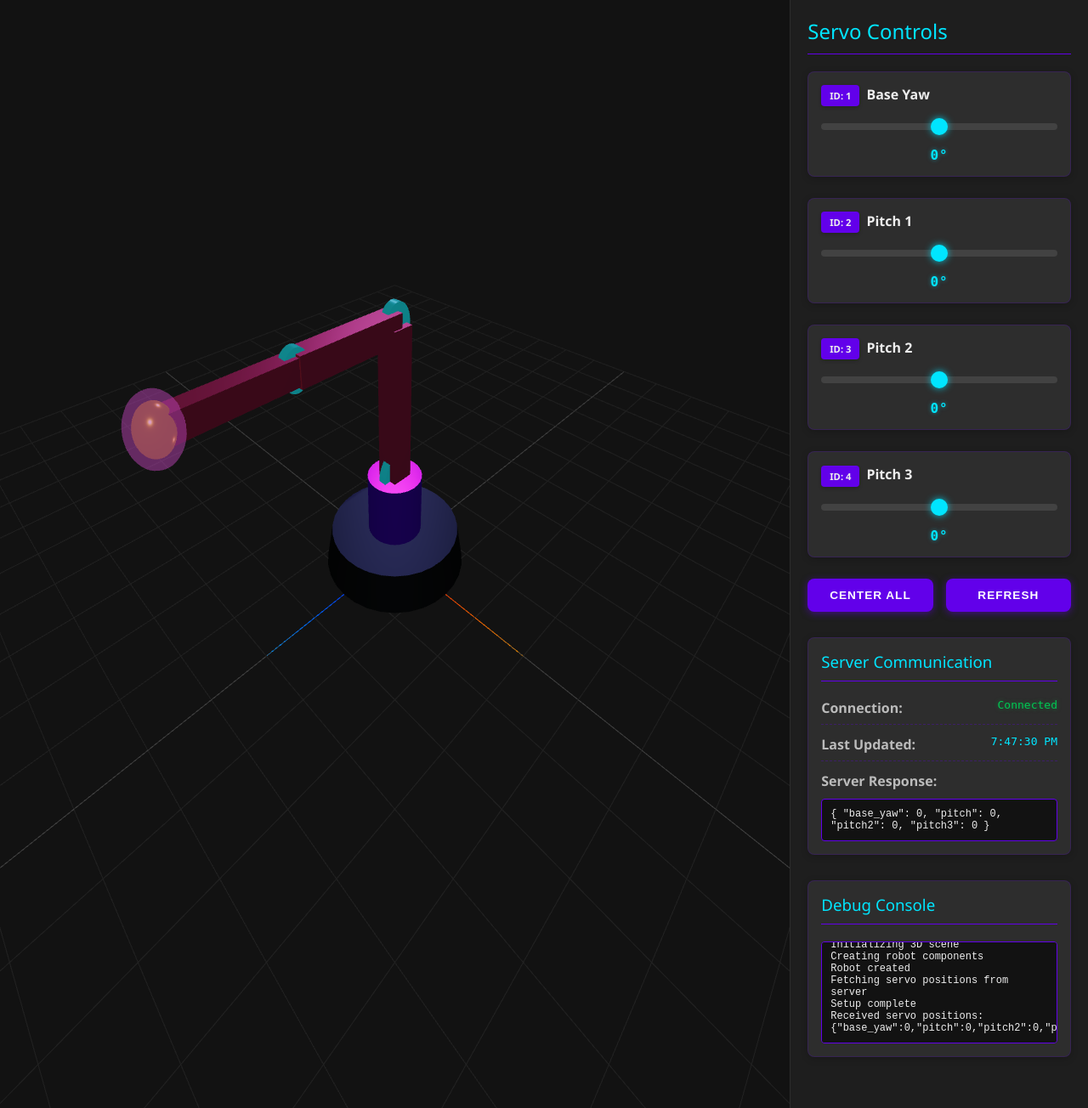
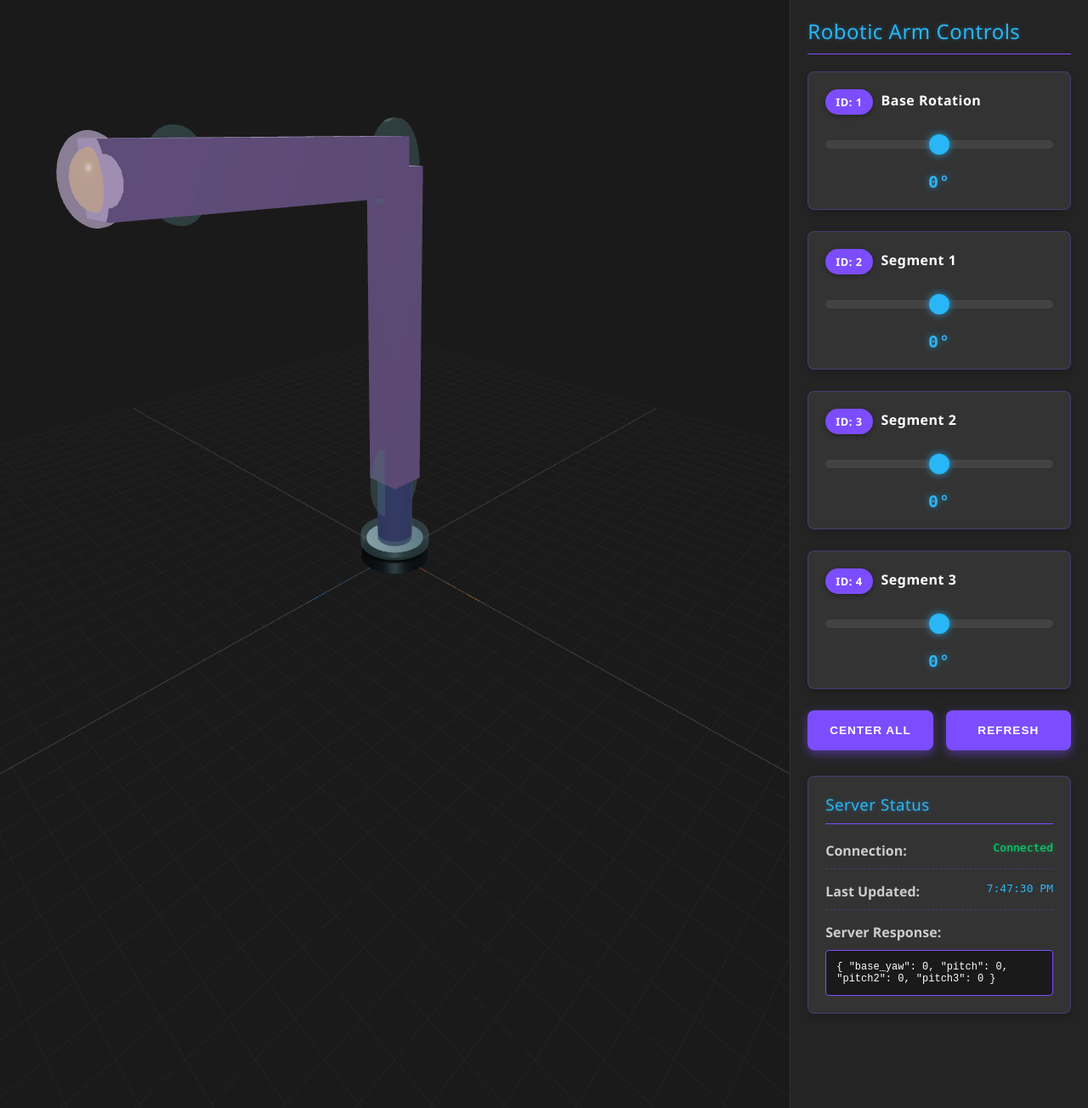
Before and after one commit to pbshgthm/bot, a Flask app: page / in a window 1280 px wide. Shown: the whole page at 85% size. Run offline with Flask 3, Linux system fonts and the light colour scheme.

Commit message:
web view

```diff
--- a/app.py
+++ b/app.py
@@ -94,7 +94,7 @@ def center_servos():
 
 if __name__ == '__main__':
     try:
-        app.run(debug=True, host='0.0.0.0', port=1212)
+        app.run(host='0.0.0.0', port=1212)
     finally:
         # Clean up hardware resources when the app exits
         if servo_controller and servo_controller._is_connected:
--- a/static/js/robot.js
+++ b/static/js/robot.js
@@ -2,80 +2,93 @@
 let scene, camera, renderer, controls;
 let baseYawGroup, pitch1Group, pitch2Group, pitch3Group;
 
-// Color scheme - improved color harmony
+// Color scheme - improved color contrast and visibility
 const COLORS = {
-  background: 0x121212, // Dark background
-  base: 0x37474f, // Dark slate blue/gray
-  servo: 0x6200ea, // Deep purple for servo cylinders
-  joint: 0x00e5ff, // Cyan for joints
-  arm: 0xff4081, // Pink for arms
-  endEffector: 0xffab00, // Amber for end effector
+  background: 0x1a1a1a, // Dark gray background
+  base: 0x455a64, // Darker blue/gray for base
+  servo: 0x5c6bc0, // Brighter indigo for servo cylinders
+  joint: 0x29b6f6, // Bright blue for joints
+  arm: 0x9575cd, // Lighter purple for arms - better contrast
+  endEffector: 0xff9800, // Brighter orange for end effector
   grid: 0x212121, // Dark gray for grid
   gridCenter: 0x424242, // Medium gray for grid center
-  glow: 0x9c27b0, // Purple glow
+  glow: 0xb388ff, // Brighter purple glow
+  transparent: 0x80deea, // Transparent cyan for rotation discs
+  highlight: 0xd1c4e9, // Highlight color for edges
 };
 
-// Material definitions with better metalness and glow
+// Material definitions with better contrast and glow
 const MATERIALS = {
   base: new THREE.MeshStandardMaterial({
     color: COLORS.base,
-    roughness: 0.5,
-    metalness: 0.7,
+    roughness: 0.4,
+    metalness: 0.8,
+    emissive: 0x263238,
+    emissiveIntensity: 0.1,
   }),
   servo: new THREE.MeshStandardMaterial({
     color: COLORS.servo,
     roughness: 0.3,
-    metalness: 0.8,
+    metalness: 0.9,
     emissive: COLORS.servo,
-    emissiveIntensity: 0.2,
+    emissiveIntensity: 0.3,
   }),
   joint: new THREE.MeshStandardMaterial({
     color: COLORS.joint,
     roughness: 0.2,
     metalness: 0.9,
     emissive: COLORS.joint,
-    emissiveIntensity: 0.4,
+    emissiveIntensity: 0.6,
   }),
   arm: new THREE.MeshStandardMaterial({
     color: COLORS.arm,
-    roughness: 0.4,
-    metalness: 0.6,
+    roughness: 0.3,
+    metalness: 0.7,
     emissive: COLORS.arm,
-    emissiveIntensity: 0.1,
+    emissiveIntensity: 0.3,
   }),
   endEffector: new THREE.MeshStandardMaterial({
     color: COLORS.endEffector,
     roughness: 0.2,
     metalness: 0.9,
     emissive: COLORS.endEffector,
-    emissiveIntensity: 0.3,
+    emissiveIntensity: 0.5,
   }),
   glow: new THREE.MeshBasicMaterial({
     color: COLORS.glow,
     transparent: true,
-    opacity: 0.5,
+    opacity: 0.7,
+  }),
+  transparent: new THREE.MeshStandardMaterial({
+    color: COLORS.transparent,
+    transparent: true,
+    opacity: 0.4,
+    roughness: 0.1,
+    metalness: 0.9,
+    emissive: COLORS.transparent,
+    emissiveIntensity: 0.3,
   }),
 };
 
-// Dimensions - standardized arm lengths
+// Dimensions - updated with thicker components
 const DIMENSIONS = {
-  baseHeight: 0.5,
-  baseRadius: 1.2,
+  baseHeight: 1.2,
+  baseRadius: 2.5,
 
-  yawHeight: 0.8, // Shorter first segment
-  yawRadius: 0.5,
+  yawHeight: 4.0, // First cylinder should be 4 units
+  yawRadius: 1.5,
 
-  pitch1Length: 2.0,
-  pitch1Width: 0.4,
+  pitch1Length: 18.0, // Second segment 18 units
+  pitch1Width: 3.0, // Increased to 3 units thick
 
-  pitch2Length: 2.0, // Same length as pitch1
-  pitch2Width: 0.35,
+  pitch2Length: 18.0, // Third segment 18 units
+  pitch2Width: 3.0, // Increased to 3 units thick
 
-  pitch3Length: 2.0, // Same length as pitch1 and pitch2
-  pitch3Width: 0.3,
+  pitch3Length: 5.0, // Fourth segment 5 units
+  pitch3Width: 3.0, // Increased to 3 units thick
 
-  jointRadius: 0.4,
-  jointThickness: 0.15,
+  jointRadius: 2.0, // Larger joints
+  jointThickness: 0.6,
 };
 
 // Initialize the scene
@@ -98,19 +111,19 @@ function initScene() {
   scene.background = new THREE.Color(COLORS.background);
 
   // Add subtle fog for depth perception
-  scene.fog = new THREE.FogExp2(COLORS.background, 0.025);
+  scene.fog = new THREE.FogExp2(COLORS.background, 0.006);
 }
 
 // Initialize camera
 function initCamera() {
   camera = new THREE.PerspectiveCamera(
-    75,
+    60,
     window.innerWidth / window.innerHeight,
     0.1,
     1000
   );
-  camera.position.set(6, 6, 6);
-  camera.lookAt(0, 0, 0);
+  camera.position.set(40, 25, 40);
+  camera.lookAt(0, 20, 0);
 }
 
 // Initialize renderer
@@ -127,7 +140,7 @@ function initRenderer() {
   renderer.shadowMap.type = THREE.PCFSoftShadowMap;
   renderer.physicallyCorrectLights = true;
   renderer.toneMapping = THREE.ACESFilmicToneMapping;
-  renderer.toneMappingExposure = 1.2;
+  renderer.toneMappingExposure = 1.4; // Increased exposure for better visibility
 
   document.getElementById("canvas-container").appendChild(renderer.domElement);
 
@@ -136,47 +149,52 @@ function initRenderer() {
   controls.enableDamping = true;
   controls.dampingFactor = 0.05;
   controls.enableZoom = true;
-  controls.minDistance = 2;
-  controls.maxDistance = 20;
+  controls.minDistance = 10;
+  controls.maxDistance = 120;
 }
 
 // Initialize lights
 function initLights() {
-  // Ambient light for base illumination
-  const ambientLight = new THREE.AmbientLight(0xffffff, 0.2);
+  // Ambient light for base illumination - increased for better visibility
+  const ambientLight = new THREE.AmbientLight(0xffffff, 0.4);
   scene.add(ambientLight);
 
   // Main directional light with shadows
-  const directionalLight = new THREE.DirectionalLight(0xffffff, 0.8);
-  directionalLight.position.set(5, 10, 5);
+  const directionalLight = new THREE.DirectionalLight(0xffffff, 0.9);
+  directionalLight.position.set(20, 30, 20);
   directionalLight.castShadow = true;
-  directionalLight.shadow.mapSize.width = 1024;
-  directionalLight.shadow.mapSize.height = 1024;
+  directionalLight.shadow.mapSize.width = 2048;
+  directionalLight.shadow.mapSize.height = 2048;
   directionalLight.shadow.camera.near = 0.5;
-  directionalLight.shadow.camera.far = 25;
-  directionalLight.shadow.camera.left = -10;
-  directionalLight.shadow.camera.right = 10;
-  directionalLight.shadow.camera.top = 10;
-  directionalLight.shadow.camera.bottom = -10;
+  directionalLight.shadow.camera.far = 100;
+  directionalLight.shadow.camera.left = -50;
+  directionalLight.shadow.camera.right = 50;
+  directionalLight.shadow.camera.top = 50;
+  directionalLight.shadow.camera.bottom = -50;
   scene.add(directionalLight);
 
   // Add a second directional light from another angle
-  const secondLight = new THREE.DirectionalLight(0xa080ff, 0.4);
-  secondLight.position.set(-5, 5, -5);
+  const secondLight = new THREE.DirectionalLight(0xbbdefb, 0.6);
+  secondLight.position.set(-25, 20, -20);
   scene.add(secondLight);
 
   // Add a point light at the base for extra definition
-  const pointLight = new THREE.PointLight(0xcc88ff, 0.6, 10);
-  pointLight.position.set(0, 0, 0);
+  const pointLight = new THREE.PointLight(0xb388ff, 0.8, 40);
+  pointLight.position.set(0, 5, 0);
   scene.add(pointLight);
+
+  // Add a rim light to highlight edges
+  const rimLight = new THREE.DirectionalLight(0xffffff, 0.3);
+  rimLight.position.set(0, 10, -30);
+  scene.add(rimLight);
 }
 
 // Initialize grid
 function initGrid() {
   // Add grid for reference
   const gridHelper = new THREE.GridHelper(
-    20,
-    20,
+    100,
+    50,
     COLORS.gridCenter,
     COLORS.grid
   );
@@ -184,7 +202,7 @@ function initGrid() {
   scene.add(gridHelper);
 
   // Add axes helper for reference
-  const axesHelper = new THREE.AxesHelper(3);
+  const axesHelper = new THREE.AxesHelper(10);
   scene.add(axesHelper);
 }
 
@@ -222,17 +240,9 @@ function setupEventListeners() {
 }
 
 // Create disc-shaped servo joint oriented to its rotation axis
-function createServoJoint(radius, height, color, axis = "y") {
+function createServoJoint(radius, height, axis = "y") {
   const geometry = new THREE.CylinderGeometry(radius, radius, height, 32);
-  const material = new THREE.MeshStandardMaterial({
-    color: color,
-    roughness: 0.2,
-    metalness: 0.9,
-    emissive: color,
-    emissiveIntensity: 0.4,
-  });
-
-  const cylinder = new THREE.Mesh(geometry, material);
+  const cylinder = new THREE.Mesh(geometry, MATERIALS.transparent);
 
   // Rotate cylinder to align with rotation axis
   if (axis === "x") {
@@ -252,7 +262,7 @@ function createRobot() {
   // Create base
   const baseGeometry = new THREE.CylinderGeometry(
     DIMENSIONS.baseRadius,
-    DIMENSIONS.baseRadius * 1.1,
+    DIMENSIONS.baseRadius * 1.2,
     DIMENSIONS.baseHeight,
     32
   );
@@ -269,14 +279,13 @@ function createRobot() {
 
   // Add a disc for the first servo joint (base yaw) - Y axis rotation
   const baseJoint = createServoJoint(
-    DIMENSIONS.jointRadius,
+    DIMENSIONS.jointRadius * 1.5,
     DIMENSIONS.jointThickness,
-    COLORS.joint,
     "y"
   );
   baseYawGroup.add(baseJoint);
 
-  // Create shorter cylinder for yaw servo
+  // Create cylinder for yaw servo - 4 units tall
   const yawCylinderGeometry = new THREE.CylinderGeometry(
     DIMENSIONS.yawRadius,
     DIMENSIONS.yawRadius,
@@ -295,14 +304,13 @@ function createRobot() {
 
   // Add a disc for the second servo joint (pitch 1) - X axis rotation
   const pitch1Joint = createServoJoint(
-    DIMENSIONS.jointRadius * 0.8,
+    DIMENSIONS.jointRadius * 1.3,
     DIMENSIONS.jointThickness,
-    COLORS.joint,
     "x"
   );
   pitch1Group.add(pitch1Joint);
 
-  // Create arm segment for pitch1
+  // Create arm segment for pitch1 - now 18 units long and 3 units thick
   const arm1Geometry = new THREE.BoxGeometry(
     DIMENSIONS.pitch1Width,
     DIMENSIONS.pitch1Length,
@@ -320,14 +328,13 @@ function createRobot() {
 
   // Add a disc for the third servo joint (pitch 2) - X axis rotation
   const pitch2Joint = createServoJoint(
-    DIMENSIONS.jointRadius * 0.7,
+    DIMENSIONS.jointRadius * 1.2,
     DIMENSIONS.jointThickness,
-    COLORS.joint,
     "x"
   );
   pitch2Group.add(pitch2Joint);
 
-  // Create arm segment for pitch2
+  // Create arm segment for pitch2 - now 18 units long and 3 units thick
   const arm2Geometry = new THREE.BoxGeometry(
     DIMENSIONS.pitch2Width,
     DIMENSIONS.pitch2Length,
@@ -345,14 +352,13 @@ function createRobot() {
 
   // Add a disc for the fourth servo joint (pitch 3) - X axis rotation
   const pitch3Joint = createServoJoint(
-    DIMENSIONS.jointRadius * 0.6,
+    DIMENSIONS.jointRadius,
     DIMENSIONS.jointThickness,
-    COLORS.joint,
     "x"
   );
   pitch3Group.add(pitch3Joint);
 
-  // Create arm segment for pitch3
+  // Create arm segment for pitch3 - now 5 units long and 3 units thick
   const arm3Geometry = new THREE.BoxGeometry(
     DIMENSIONS.pitch3Width,
     DIMENSIONS.pitch3Length,
@@ -364,7 +370,7 @@ function createRobot() {
   pitch3Group.add(arm3);
 
   // Add end effector at the tip of the last arm
-  const endEffectorGeometry = new THREE.SphereGeometry(0.25, 24, 24);
+  const endEffectorGeometry = new THREE.SphereGeometry(1.2, 24, 24);
   const endEffector = new THREE.Mesh(
     endEffectorGeometry,
     MATERIALS.endEffector
@@ -373,12 +379,12 @@ function createRobot() {
   endEffector.castShadow = true;
 
   // Add a small light at the end effector
-  const endEffectorLight = new THREE.PointLight(COLORS.endEffector, 1, 3);
+  const endEffectorLight = new THREE.PointLight(COLORS.endEffector, 2.0, 15);
   endEffectorLight.position.y = 0;
   endEffector.add(endEffectorLight);
 
   // Add glow effect around end effector
-  const glowGeometry = new THREE.SphereGeometry(0.35, 24, 24);
+  const glowGeometry = new THREE.SphereGeometry(1.8, 24, 24);
   const glowMesh = new THREE.Mesh(glowGeometry, MATERIALS.glow);
   endEffector.add(glowMesh);
 
--- a/templates/index.html
+++ b/templates/index.html
@@ -6,16 +6,16 @@
     <title>Robotic Arm Simulator</title>
     <style>
         :root {
-            --bg-dark: #121212;
-            --bg-medium: #1E1E1E;
-            --bg-light: #2D2D2D;
-            --accent: #6200EA;
-            --accent-light: #9D46FF;
-            --text-light: #EEEEEE;
-            --text-dim: #BBBBBB;
-            --primary: #00E5FF;
-            --primary-dark: #00B8D4;
-            --success: #00C853;
+            --bg-dark: #1a1a1a;
+            --bg-medium: #242424;
+            --bg-light: #333333;
+            --accent: #7c4dff;
+            --accent-light: #b388ff;
+            --text-light: #FFFFFF;
+            --text-dim: #CCCCCC;
+            --primary: #29b6f6;
+            --primary-dark: #0091ea;
+            --success: #00E676;
             --warning: #FFAB00;
             --danger: #FF4081;
             --track-color: #424242;
@@ -50,9 +50,9 @@
             padding: 20px;
             background-color: var(--bg-medium);
             overflow-y: auto;
-            box-shadow: -5px 0 15px rgba(0, 0, 0, 0.3);
+            box-shadow: -5px 0 15px rgba(0, 0, 0, 0.4);
             min-width: 300px;
-            max-width: 450px;
+            max-width: 380px;
             border-left: 1px solid var(--bg-light);
         }
 
@@ -61,113 +61,108 @@
             color: var(--primary);
             border-bottom: 1px solid var(--accent);
             padding-bottom: 10px;
-            font-weight: 500;
+            font-weight: 400;
+            letter-spacing: 0.5px;
+            text-shadow: 0 0 5px rgba(41, 182, 246, 0.4);
         }
 
         .slider-container {
             margin-bottom: 25px;
             background-color: var(--bg-light);
-            padding: 15px;
+            padding: 20px;
             border-radius: var(--border-radius);
-            box-shadow: 0 2px 8px rgba(0, 0, 0, 0.2);
-            border: 1px solid rgba(98, 0, 234, 0.2);
+            box-shadow: 0 4px 12px rgba(0, 0, 0, 0.2);
+            border: 1px solid rgba(124, 77, 255, 0.3);
+            transition: all 0.2s ease;
+        }
+
+        .slider-container:hover {
+            box-shadow: 0 6px 16px rgba(0, 0, 0, 0.3);
+            border: 1px solid rgba(124, 77, 255, 0.5);
+            transform: translateY(-2px);
         }
 
         label {
             display: block;
-            margin-bottom: 10px;
+            margin-bottom: 15px;
             font-weight: bold;
             color: var(--text-light);
+            letter-spacing: 0.5px;
         }
 
         input[type="range"] {
             width: 100%;
             -webkit-appearance: none;
-            height: 8px;
+            height: 10px;
             background: var(--track-color);
-            border-radius: 4px;
+            border-radius: 5px;
             outline: none;
-            margin: 10px 0;
+            margin: 15px 0;
         }
 
         input[type="range"]::-webkit-slider-thumb {
             -webkit-appearance: none;
             appearance: none;
-            width: 20px;
-            height: 20px;
+            width: 24px;
+            height: 24px;
             background: var(--primary);
             border-radius: 50%;
             cursor: pointer;
-            box-shadow: 0 0 8px rgba(0, 229, 255, 0.8);
+            box-shadow: 0 0 10px rgba(41, 182, 246, 0.8);
         }
 
         input[type="range"]::-moz-range-thumb {
-            width: 20px;
-            height: 20px;
+            width: 24px;
+            height: 24px;
             background: var(--primary);
             border-radius: 50%;
             cursor: pointer;
             border: none;
-            box-shadow: 0 0 8px rgba(0, 229, 255, 0.8);
+            box-shadow: 0 0 10px rgba(41, 182, 246, 0.8);
         }
 
         input[type="range"]:hover::-webkit-slider-thumb {
             background: var(--primary-dark);
-            box-shadow: 0 0 12px rgba(0, 229, 255, 1);
+            box-shadow: 0 0 16px rgba(41, 182, 246, 1);
         }
 
         input[type="range"]:hover::-moz-range-thumb {
             background: var(--primary-dark);
-            box-shadow: 0 0 12px rgba(0, 229, 255, 1);
+            box-shadow: 0 0 16px rgba(41, 182, 246, 1);
         }
 
         .value-display {
-            margin-top: 10px;
+            margin-top: 12px;
             text-align: center;
             font-family: monospace;
-            font-size: 16px;
+            font-size: 20px;
             color: var(--primary);
             font-weight: bold;
             letter-spacing: 1px;
-            text-shadow: 0 0 5px rgba(0, 229, 255, 0.5);
-        }
-
-        #debug-panel {
-            margin-top: 30px;
-            padding: 15px;
-            background-color: var(--bg-light);
-            border-radius: var(--border-radius);
-            box-shadow: 0 2px 8px rgba(0, 0, 0, 0.2);
-            border: 1px solid rgba(98, 0, 234, 0.2);
-        }
-
-        #debug-log {
-            height: 120px;
-            overflow-y: auto;
-            font-family: 'Courier New', monospace;
-            background-color: var(--bg-dark);
-            color: var(--text-light);
-            padding: 10px;
-            font-size: 12px;
-            border-radius: 4px;
-            border: 1px solid var(--accent);
+            text-shadow: 0 0 8px rgba(41, 182, 246, 0.6);
         }
 
         #server-status {
             margin-top: 30px;
-            padding: 15px;
+            padding: 20px;
             background-color: var(--bg-light);
             border-radius: var(--border-radius);
-            box-shadow: 0 2px 8px rgba(0, 0, 0, 0.2);
-            border: 1px solid rgba(98, 0, 234, 0.2);
+            box-shadow: 0 4px 12px rgba(0, 0, 0, 0.2);
+            border: 1px solid rgba(124, 77, 255, 0.3);
+            transition: all 0.2s ease;
+        }
+
+        #server-status:hover {
+            box-shadow: 0 6px 16px rgba(0, 0, 0, 0.3);
+            border: 1px solid rgba(124, 77, 255, 0.5);
         }
 
         .status-item {
             display: flex;
             justify-content: space-between;
-            margin-bottom: 12px;
-            padding-bottom: 8px;
-            border-bottom: 1px dashed rgba(98, 0, 234, 0.3);
+            margin-bottom: 15px;
+            padding-bottom: 10px;
+            border-bottom: 1px dashed rgba(124, 77, 255, 0.3);
         }
 
         .status-label {
@@ -184,7 +179,7 @@
             background-color: var(--bg-dark);
             border: 1px solid var(--accent);
             border-radius: 4px;
-            padding: 10px;
+            padding: 12px;
             margin-top: 10px;
             font-family: 'Courier New', monospace;
             font-size: 12px;
@@ -196,11 +191,12 @@
         .action-buttons {
             display: flex;
             gap: 15px;
-            margin-top: 20px;
+            margin-top: 25px;
+            margin-bottom: 25px;
         }
 
         button {
-            padding: 12px 20px;
+            padding: 16px 20px;
             background-color: var(--accent);
             color: white;
             border: none;
@@ -209,7 +205,7 @@
             font-weight: bold;
             transition: all 0.2s ease;
             flex: 1;
-            box-shadow: 0 2px 8px rgba(98, 0, 234, 0.5);
+            box-shadow: 0 4px 12px rgba(124, 77, 255, 0.5);
             text-transform: uppercase;
             letter-spacing: 1px;
             font-size: 0.85em;
@@ -217,25 +213,25 @@
 
         button:hover {
             background-color: var(--accent-light);
-            box-shadow: 0 4px 12px rgba(98, 0, 234, 0.7);
+            box-shadow: 0 6px 16px rgba(124, 77, 255, 0.7);
             transform: translateY(-2px);
         }
 
         button:active {
             transform: translateY(1px);
-            box-shadow: 0 1px 3px rgba(98, 0, 234, 0.5);
+            box-shadow: 0 2px 4px rgba(124, 77, 255, 0.5);
         }
 
         .servo-label {
             display: inline-block;
             background-color: var(--accent);
-            padding: 5px 10px;
-            border-radius: 4px;
-            margin-right: 8px;
-            font-size: 0.7em;
+            padding: 6px 12px;
+            border-radius: 20px;
+            margin-right: 10px;
+            font-size: 0.8em;
             color: var(--text-light);
             vertical-align: middle;
-            box-shadow: 0 2px 4px rgba(0, 0, 0, 0.2);
+            box-shadow: 0 2px 6px rgba(0, 0, 0, 0.3);
         }
 
         /* Loading animation for connecting state */
@@ -259,7 +255,7 @@
         /* Status indicators */
         .connected {
             color: var(--success) !important;
-            text-shadow: 0 0 5px rgba(0, 200, 83, 0.5);
+            text-shadow: 0 0 5px rgba(0, 230, 118, 0.5);
         }
 
         .disconnected {
@@ -290,27 +286,27 @@
 <body>
     <div id="canvas-container"></div>
     <div id="controls">
-        <h2>Servo Controls</h2>
+        <h2>Robotic Arm Controls</h2>
         <div class="slider-container">
-            <label for="base-yaw"><span class="servo-label">ID: 1</span>Base Yaw</label>
+            <label for="base-yaw"><span class="servo-label">ID: 1</span>Base Rotation</label>
             <input type="range" id="base-yaw" min="-90" max="90" value="0" step="1">
             <div class="value-display" id="base-yaw-value">0°</div>
         </div>
 
         <div class="slider-container">
-            <label for="pitch"><span class="servo-label">ID: 2</span>Pitch 1</label>
+            <label for="pitch"><span class="servo-label">ID: 2</span>Segment 1</label>
             <input type="range" id="pitch" min="-90" max="90" value="0" step="1">
             <div class="value-display" id="pitch-value">0°</div>
         </div>
 
         <div class="slider-container">
-            <label for="pitch2"><span class="servo-label">ID: 3</span>Pitch 2</label>
+            <label for="pitch2"><span class="servo-label">ID: 3</span>Segment 2</label>
             <input type="range" id="pitch2" min="-90" max="90" value="0" step="1">
             <div class="value-display" id="pitch2-value">0°</div>
         </div>
 
         <div class="slider-container">
-            <label for="pitch3"><span class="servo-label">ID: 4</span>Pitch 3</label>
+            <label for="pitch3"><span class="servo-label">ID: 4</span>Segment 3</label>
             <input type="range" id="pitch3" min="-90" max="90" value="0" step="1">
             <div class="value-display" id="pitch3-value">0°</div>
         </div>
@@ -321,7 +317,7 @@
         </div>
 
         <div id="server-status">
-            <h3>Server Communication</h3>
+            <h3>Server Status</h3>
             <div class="status-item">
                 <span class="status-label">Connection:</span>
                 <span class="status-value" id="connection-status">Checking...</span>
@@ -335,11 +331,6 @@
                 <div class="server-response" id="server-response">No response yet</div>
             </div>
         </div>
-
-        <div id="debug-panel">
-            <h3>Debug Console</h3>
-            <div id="debug-log"></div>
-        </div>
     </div>
 
     <script src="https://cdnjs.cloudflare.com/ajax/libs/three.js/r128/three.min.js"></script>
@@ -350,16 +341,6 @@
         console.log = function() {
             const args = Array.from(arguments);
             originalConsoleLog.apply(console, args);
-
-            const debugLog = document.getElementById('debug-log');
-            if (debugLog) {
-                const logEntry = document.createElement('div');
-                logEntry.textContent = args.map(arg =>
-                    typeof arg === 'object' ? JSON.stringify(arg) : arg
-                ).join(' ');
-                debugLog.appendChild(logEntry);
-                debugLog.scrollTop = debugLog.scrollHeight;
-            }
         };
 
         // Update connection status with visual indication
@@ -382,8 +363,6 @@
                 element.classList.add('disconnected');
             }
         }
-
-        console.log("Debug console initialized");
     </script>
     <script src="{{ url_for('static', filename='js/robot.js') }}"></script>
 </body>
```
